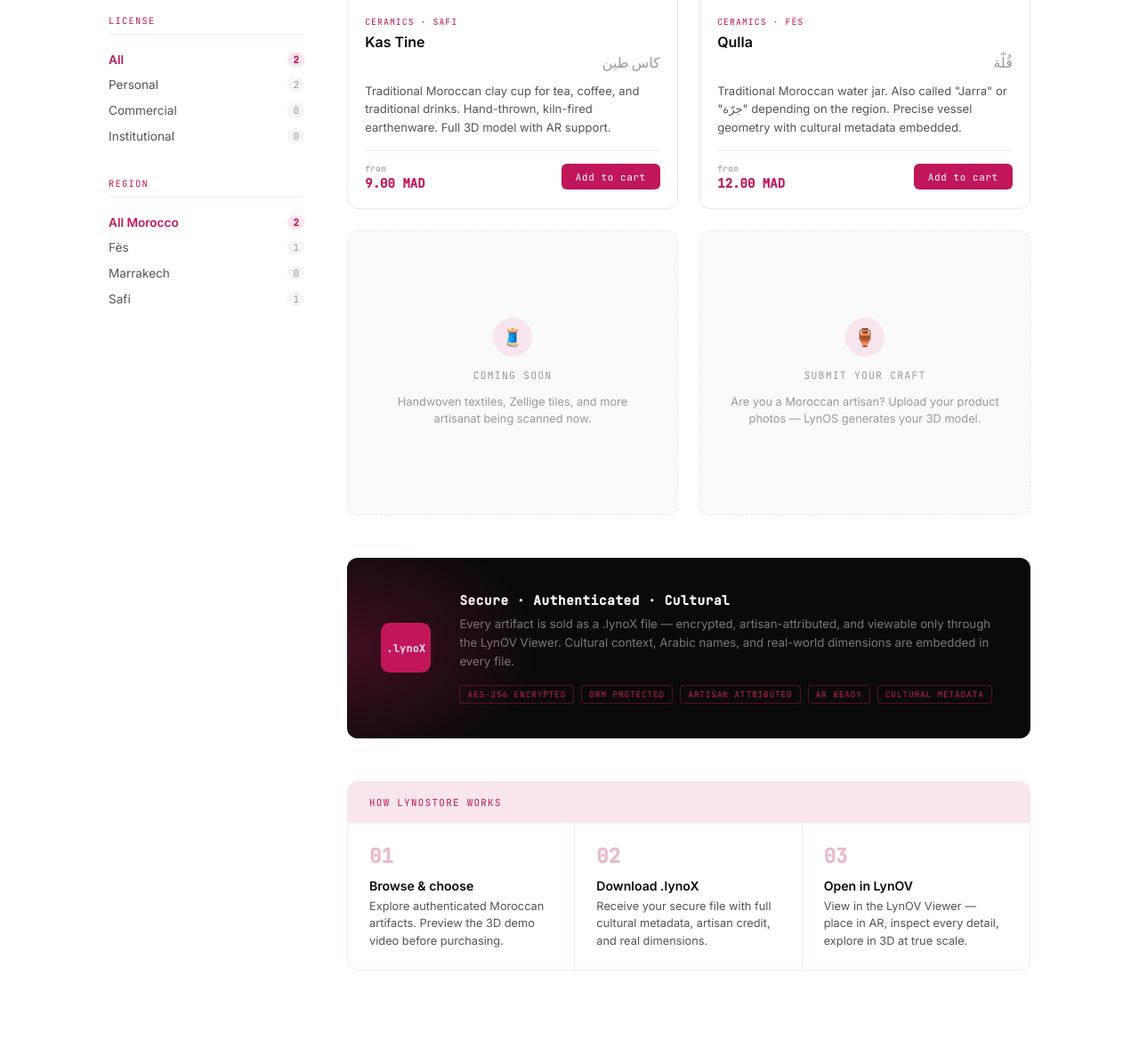
After one commit to CookiXDB/NoVectDB-World, a Flask app: page /lynostore in a window 1280 px wide. The commit adds this page. Shown: the part 925-2112 px from the top of the page at 89% size. Run offline with Flask 3, Linux system fonts and the light colour scheme.

```diff
--- a/app.py
+++ b/app.py
@@ -64,6 +64,10 @@ def rockets():
 @app.route("/lynos")
 def lynos():
     return render_template("lynos.html")
+
+@app.route("/lynostore")
+def lynostore():
+    return render_template("lynostore.html")
 
 @app.route("/cookixdb")
 def cookixdb():
--- a/templates/lynos.html
+++ b/templates/lynos.html
@@ -345,6 +345,12 @@ nav {
     <div class="section-body">
       <p>LynoStore is the digital marketplace where Moroccan artisans sell secure <strong>.lynoX</strong> files of their work — reaching global collectors, museums, and cultural institutions. Every artifact is presented through the <strong>LynOV Viewer</strong>, with its cultural context, Arabic name, artisan credit, and real-world dimensions preserved.</p>
     </div>
+    <a href="/lynostore" style="display:inline-flex;align-items:center;gap:0.5rem;margin-top:1.4rem;
+      padding:0.7rem 1.4rem;background:var(--brand);color:#fff;border-radius:7px;
+      font-family:var(--font-mono);font-size:0.75rem;letter-spacing:0.06em;text-decoration:none;
+      transition:opacity .15s;" onmouseover="this.style.opacity='.85'" onmouseout="this.style.opacity='1'">
+      Open LynoStore →
+    </a>
 
     <div style="margin-top:2rem;display:grid;grid-template-columns:repeat(auto-fit,minmax(200px,1fr));gap:1rem;">
       <div style="border:1px solid var(--gray-200);border-radius:8px;padding:1.4rem;background:var(--gray-100);">
--- /dev/null
+++ b/templates/lynostore.html
@@ -0,0 +1,565 @@
+<!DOCTYPE html>
+<html lang="en">
+<head>
+<meta charset="UTF-8">
+<meta name="viewport" content="width=device-width, initial-scale=1.0">
+<title>LynoStore — Moroccan 3D Heritage Marketplace</title>
+<link rel="preconnect" href="https://fonts.googleapis.com">
+<link href="https://fonts.googleapis.com/css2?family=EB+Garamond:ital,wght@0,400;0,500;1,400&family=Inter:wght@300;400;500;600&family=JetBrains+Mono:wght@400;500&display=swap" rel="stylesheet">
+<style>
+*, *::before, *::after { box-sizing: border-box; margin: 0; padding: 0; }
+html { scroll-behavior: smooth; }
+:root {
+  --black:       #0a0a0a;
+  --white:       #ffffff;
+  --gray-50:     #fafafa;
+  --gray-100:    #f5f5f5;
+  --gray-200:    #e8e8e8;
+  --gray-400:    #999;
+  --gray-600:    #555;
+  --brand:       #C1175A;
+  --brand-light: #f9e5ee;
+  --brand-mid:   #e8a0bc;
+  --font-serif:  'EB Garamond', Georgia, serif;
+  --font-sans:   'Inter', system-ui, sans-serif;
+  --font-mono:   'JetBrains Mono', monospace;
+}
+body {
+  font-family: var(--font-sans);
+  background: var(--white);
+  color: var(--black);
+  -webkit-font-smoothing: antialiased;
+}
+
+/* ── NAV ── */
+nav {
+  position: fixed; top: 0; left: 0; right: 0; z-index: 300;
+  height: 54px;
+  display: flex; align-items: center; justify-content: space-between;
+  padding: 0 2rem;
+  background: rgba(255,255,255,0.97);
+  backdrop-filter: blur(12px);
+  border-bottom: 2px solid var(--brand);
+}
+.nav-left { display: flex; align-items: center; gap: 1.2rem; }
+.nav-logo video { height: 30px; width: auto; display: block; pointer-events: none; }
+.nav-sep { width: 1px; height: 20px; background: var(--gray-200); }
+.nav-store-name {
+  font-family: var(--font-mono);
+  font-size: 0.82rem; font-weight: 500; letter-spacing: 0.06em;
+  color: var(--brand);
+}
+.nav-right { display: flex; align-items: center; gap: 1.4rem; }
+.nav-link {
+  font-family: var(--font-mono);
+  font-size: 0.75rem; color: var(--gray-400);
+  text-decoration: none; letter-spacing: 0.03em;
+  transition: color .15s;
+}
+.nav-link:hover { color: var(--brand); }
+.nav-cart {
+  display: flex; align-items: center; gap: 0.4rem;
+  padding: 0.4rem 1rem;
+  background: var(--brand); color: var(--white);
+  border-radius: 6px;
+  font-family: var(--font-mono);
+  font-size: 0.72rem; letter-spacing: 0.06em;
+  text-decoration: none; cursor: pointer;
+  transition: opacity .15s;
+}
+.nav-cart:hover { opacity: 0.85; }
+
+/* ── BANNER ── */
+.banner {
+  margin-top: 54px;
+  background: var(--black);
+  padding: 5rem 2rem;
+  display: flex; align-items: center; justify-content: center;
+  flex-direction: column; gap: 1.4rem;
+  text-align: center;
+  position: relative; overflow: hidden;
+}
+.banner::before {
+  content: '';
+  position: absolute; inset: 0;
+  background: radial-gradient(ellipse 60% 80% at 50% 100%, rgba(193,23,90,0.25) 0%, transparent 70%);
+  pointer-events: none;
+}
+.banner-eyebrow {
+  font-family: var(--font-mono);
+  font-size: 0.68rem; letter-spacing: 0.16em; text-transform: uppercase;
+  color: var(--brand);
+}
+.banner-title {
+  font-family: var(--font-serif);
+  font-size: clamp(2rem, 5vw, 3.2rem);
+  font-weight: 400; color: var(--white);
+  line-height: 1.2;
+}
+.banner-title em { font-style: italic; color: var(--brand-mid); }
+.banner-sub {
+  font-size: 0.95rem; color: rgba(255,255,255,0.5);
+  max-width: 480px; line-height: 1.7;
+}
+.banner-badges { display: flex; gap: 0.6rem; flex-wrap: wrap; justify-content: center; margin-top: 0.4rem; }
+.badge {
+  font-family: var(--font-mono);
+  font-size: 0.65rem; letter-spacing: 0.08em; text-transform: uppercase;
+  padding: 0.3rem 0.8rem;
+  border-radius: 4px;
+}
+.badge-brand { background: var(--brand); color: var(--white); }
+.badge-outline { border: 1px solid rgba(255,255,255,0.2); color: rgba(255,255,255,0.5); }
+
+/* ── STORE LAYOUT ── */
+.store-wrap {
+  max-width: 1100px;
+  margin: 0 auto;
+  padding: 0 2rem 6rem;
+  display: grid;
+  grid-template-columns: 220px 1fr;
+  gap: 3rem;
+  margin-top: 3rem;
+}
+@media (max-width: 768px) {
+  .store-wrap { grid-template-columns: 1fr; }
+  .sidebar { display: none; }
+}
+
+/* ── SIDEBAR ── */
+.sidebar {}
+.sidebar-section { margin-bottom: 2rem; }
+.sidebar-title {
+  font-family: var(--font-mono);
+  font-size: 0.65rem; letter-spacing: 0.12em; text-transform: uppercase;
+  color: var(--brand); margin-bottom: 0.8rem;
+  padding-bottom: 0.5rem;
+  border-bottom: 1px solid var(--brand-light);
+}
+.filter-item {
+  display: flex; align-items: center; justify-content: space-between;
+  padding: 0.4rem 0;
+  font-size: 0.85rem; color: var(--gray-600);
+  cursor: pointer; transition: color .15s;
+  border-radius: 4px;
+}
+.filter-item:hover { color: var(--brand); }
+.filter-item.active { color: var(--brand); font-weight: 600; }
+.filter-count {
+  font-family: var(--font-mono);
+  font-size: 0.68rem; color: var(--gray-400);
+  background: var(--gray-100); padding: 1px 6px; border-radius: 10px;
+}
+.filter-item.active .filter-count { background: var(--brand-light); color: var(--brand); }
+
+/* ── MAIN AREA ── */
+.main-area {}
+.store-topbar {
+  display: flex; align-items: center; justify-content: space-between;
+  margin-bottom: 1.5rem;
+  padding-bottom: 1rem;
+  border-bottom: 1px solid var(--gray-200);
+}
+.store-count {
+  font-family: var(--font-mono);
+  font-size: 0.75rem; color: var(--gray-400); letter-spacing: 0.04em;
+}
+.store-count span { color: var(--brand); font-weight: 600; }
+.sort-select {
+  font-family: var(--font-mono);
+  font-size: 0.72rem; color: var(--gray-600);
+  border: 1px solid var(--gray-200); border-radius: 4px;
+  padding: 0.3rem 0.6rem; background: var(--white); cursor: pointer;
+  outline: none;
+}
+.sort-select:focus { border-color: var(--brand); }
+
+/* ── PRODUCT GRID ── */
+.product-grid {
+  display: grid;
+  grid-template-columns: repeat(auto-fill, minmax(260px, 1fr));
+  gap: 1.5rem;
+}
+
+/* ── PRODUCT CARD ── */
+.product-card {
+  border: 1px solid var(--gray-200);
+  border-radius: 12px;
+  overflow: hidden;
+  background: var(--white);
+  transition: border-color .2s, box-shadow .2s;
+  cursor: pointer;
+}
+.product-card:hover {
+  border-color: var(--brand-mid);
+  box-shadow: 0 4px 24px rgba(193,23,90,0.08);
+}
+.card-media {
+  position: relative;
+  background: #000;
+  aspect-ratio: 4/3;
+  overflow: hidden;
+}
+.card-media video, .card-media img {
+  width: 100%; height: 100%;
+  object-fit: cover; display: block;
+}
+.card-badges {
+  position: absolute; top: 10px; left: 10px;
+  display: flex; flex-direction: column; gap: 5px;
+}
+.card-badge {
+  font-family: var(--font-mono);
+  font-size: 0.6rem; letter-spacing: 0.08em; text-transform: uppercase;
+  padding: 3px 7px; border-radius: 3px;
+  backdrop-filter: blur(6px);
+}
+.cb-ar   { background: rgba(193,23,90,0.85); color: #fff; }
+.cb-3d   { background: rgba(0,0,0,0.6); color: #fff; }
+.cb-lynoX { background: rgba(193,23,90,0.15); color: var(--brand); border: 1px solid rgba(193,23,90,0.3); }
+.card-format {
+  position: absolute; bottom: 10px; right: 10px;
+  font-family: var(--font-mono);
+  font-size: 0.6rem; letter-spacing: 0.08em;
+  background: rgba(0,0,0,0.65); color: rgba(255,255,255,0.7);
+  padding: 3px 7px; border-radius: 3px;
+  backdrop-filter: blur(4px);
+}
+.card-body { padding: 1.2rem; }
+.card-category {
+  font-family: var(--font-mono);
+  font-size: 0.62rem; letter-spacing: 0.1em; text-transform: uppercase;
+  color: var(--brand); margin-bottom: 0.4rem;
+}
+.card-name {
+  font-size: 1rem; font-weight: 600; color: var(--black);
+  margin-bottom: 0.15rem;
+}
+.card-arabic {
+  font-family: var(--font-serif);
+  font-size: 1rem; color: var(--gray-400);
+  margin-bottom: 0.7rem; direction: rtl;
+}
+.card-desc {
+  font-size: 0.82rem; line-height: 1.55; color: var(--gray-600);
+  margin-bottom: 1rem;
+}
+.card-footer {
+  display: flex; align-items: center; justify-content: space-between;
+  padding-top: 0.8rem;
+  border-top: 1px solid var(--brand-light);
+}
+.card-price {
+  font-family: var(--font-mono);
+  font-size: 0.88rem; font-weight: 600; color: var(--brand);
+}
+.card-price .price-label {
+  font-size: 0.62rem; font-weight: 400; color: var(--gray-400);
+  display: block; margin-bottom: 1px;
+}
+.card-buy {
+  padding: 0.45rem 1rem;
+  background: var(--brand); color: var(--white);
+  border: none; border-radius: 6px;
+  font-family: var(--font-mono);
+  font-size: 0.68rem; letter-spacing: 0.06em;
+  cursor: pointer; transition: opacity .15s;
+}
+.card-buy:hover { opacity: 0.85; }
+
+/* ── COMING SOON CARD ── */
+.card-coming {
+  border: 1px dashed var(--gray-200);
+  border-radius: 12px;
+  background: var(--gray-50);
+  display: flex; flex-direction: column;
+  align-items: center; justify-content: center;
+  min-height: 320px; gap: 0.8rem; text-align: center;
+  padding: 2rem;
+}
+.card-coming .cs-icon {
+  width: 44px; height: 44px; border-radius: 50%;
+  background: var(--brand-light);
+  display: flex; align-items: center; justify-content: center;
+  font-size: 1.2rem;
+}
+.card-coming .cs-title {
+  font-family: var(--font-mono);
+  font-size: 0.72rem; letter-spacing: 0.1em; text-transform: uppercase;
+  color: var(--gray-400);
+}
+.card-coming .cs-sub {
+  font-size: 0.8rem; color: var(--gray-400); line-height: 1.5;
+}
+
+/* ── FORMAT BANNER ── */
+.format-banner {
+  margin-top: 3rem;
+  background: var(--black);
+  border-radius: 12px;
+  padding: 2.4rem;
+  display: flex; align-items: center; gap: 2rem;
+  position: relative; overflow: hidden;
+}
+.format-banner::before {
+  content: '';
+  position: absolute; inset: 0;
+  background: radial-gradient(ellipse 40% 100% at 0% 50%, rgba(193,23,90,0.3) 0%, transparent 70%);
+  pointer-events: none;
+}
+.fb-icon {
+  flex-shrink: 0;
+  width: 56px; height: 56px; border-radius: 10px;
+  background: var(--brand);
+  display: flex; align-items: center; justify-content: center;
+  font-family: var(--font-mono); font-size: 0.72rem;
+  color: var(--white); letter-spacing: 0.04em; font-weight: 600;
+}
+.fb-text .fb-title {
+  font-family: var(--font-mono);
+  font-size: 0.9rem; font-weight: 600; color: var(--white);
+  margin-bottom: 0.4rem; letter-spacing: 0.04em;
+}
+.fb-text .fb-sub {
+  font-size: 0.83rem; color: rgba(255,255,255,0.45); line-height: 1.6;
+}
+.fb-pills {
+  margin-top: 1rem; display: flex; gap: 0.5rem; flex-wrap: wrap;
+}
+.fb-pill {
+  font-family: var(--font-mono);
+  font-size: 0.6rem; letter-spacing: 0.08em; text-transform: uppercase;
+  padding: 3px 8px; border-radius: 3px;
+  border: 1px solid rgba(193,23,90,0.4); color: var(--brand);
+}
+@media (max-width: 600px) {
+  .format-banner { flex-direction: column; }
+}
+
+/* ── HOW IT WORKS ── */
+.hiw {
+  margin-top: 3rem;
+  border: 1px solid var(--brand-light);
+  border-radius: 12px;
+  overflow: hidden;
+}
+.hiw-header {
+  background: var(--brand-light);
+  padding: 1rem 1.5rem;
+  font-family: var(--font-mono);
+  font-size: 0.68rem; letter-spacing: 0.12em; text-transform: uppercase;
+  color: var(--brand);
+}
+.hiw-steps {
+  display: grid; grid-template-columns: repeat(3,1fr);
+}
+@media (max-width: 600px) { .hiw-steps { grid-template-columns: 1fr; } }
+.hiw-step {
+  padding: 1.4rem 1.5rem;
+  border-right: 1px solid var(--brand-light);
+}
+.hiw-step:last-child { border-right: none; }
+.hiw-num {
+  font-family: var(--font-mono);
+  font-size: 1.4rem; font-weight: 600; color: var(--brand);
+  opacity: 0.3; margin-bottom: 0.6rem;
+}
+.hiw-title {
+  font-size: 0.88rem; font-weight: 600; color: var(--black);
+  margin-bottom: 0.3rem;
+}
+.hiw-sub { font-size: 0.8rem; color: var(--gray-600); line-height: 1.55; }
+</style>
+</head>
+<body>
+
+<!-- NAV -->
+<nav>
+  <div class="nav-left">
+    <a class="nav-logo" href="/lynos">
+      <video src="/static/img/lynos_logo.mp4" autoplay loop muted playsinline></video>
+    </a>
+    <div class="nav-sep"></div>
+    <span class="nav-store-name">LynoStore</span>
+  </div>
+  <div class="nav-right">
+    <a class="nav-link" href="/lynos">← LynOS</a>
+    <a class="nav-link" href="/">Universe</a>
+    <div class="nav-cart">🛒 &nbsp;Cart (0)</div>
+  </div>
+</nav>
+
+<!-- BANNER -->
+<div class="banner">
+  <div class="banner-eyebrow">Made in Morocco &nbsp;·&nbsp; 100% Authentic</div>
+  <h1 class="banner-title">The marketplace for <em>Moroccan<br>heritage</em> in 3D</h1>
+  <p class="banner-sub">Browse authenticated .lynoX artifacts — secure 3D models of traditional Moroccan artisanat, ready for AR, VR, and digital collections.</p>
+  <div class="banner-badges">
+    <span class="badge badge-brand">AR Ready</span>
+    <span class="badge badge-outline">.lynoX format</span>
+    <span class="badge badge-outline">LynOV Viewer</span>
+    <span class="badge badge-outline">Artisan certified</span>
+  </div>
+</div>
+
+<!-- STORE -->
+<div class="store-wrap">
+
+  <!-- SIDEBAR -->
+  <aside class="sidebar">
+
+    <div class="sidebar-section">
+      <div class="sidebar-title">Category</div>
+      <div class="filter-item active">All artifacts <span class="filter-count">2</span></div>
+      <div class="filter-item">Ceramics <span class="filter-count">2</span></div>
+      <div class="filter-item">Textiles <span class="filter-count">0</span></div>
+      <div class="filter-item">Metalwork <span class="filter-count">0</span></div>
+      <div class="filter-item">Wood carving <span class="filter-count">0</span></div>
+    </div>
+
+    <div class="sidebar-section">
+      <div class="sidebar-title">Format</div>
+      <div class="filter-item active">.lynoX <span class="filter-count">2</span></div>
+      <div class="filter-item">AR bundle <span class="filter-count">1</span></div>
+      <div class="filter-item">Educational <span class="filter-count">0</span></div>
+    </div>
+
+    <div class="sidebar-section">
+      <div class="sidebar-title">License</div>
+      <div class="filter-item active">All <span class="filter-count">2</span></div>
+      <div class="filter-item">Personal <span class="filter-count">2</span></div>
+      <div class="filter-item">Commercial <span class="filter-count">0</span></div>
+      <div class="filter-item">Institutional <span class="filter-count">0</span></div>
+    </div>
+
+    <div class="sidebar-section">
+      <div class="sidebar-title">Region</div>
+      <div class="filter-item active">All Morocco <span class="filter-count">2</span></div>
+      <div class="filter-item">Fès <span class="filter-count">1</span></div>
+      <div class="filter-item">Marrakech <span class="filter-count">0</span></div>
+      <div class="filter-item">Safi <span class="filter-count">1</span></div>
+    </div>
+
+  </aside>
+
+  <!-- MAIN -->
+  <div class="main-area">
+
+    <div class="store-topbar">
+      <div class="store-count"><span>2</span> artifacts available</div>
+      <select class="sort-select">
+        <option>Newest first</option>
+        <option>Price: Low to high</option>
+        <option>Price: High to low</option>
+      </select>
+    </div>
+
+    <div class="product-grid">
+
+      <!-- PRODUCT 1: Kas Tine -->
+      <div class="product-card">
+        <div class="card-media">
+          <video src="/static/img/lynos_kastine_demo.mp4" autoplay loop muted playsinline></video>
+          <div class="card-badges">
+            <span class="card-badge cb-3d">3D</span>
+            <span class="card-badge cb-ar">AR</span>
+          </div>
+          <span class="card-format">.lynoX</span>
+        </div>
+        <div class="card-body">
+          <div class="card-category">Ceramics · Safi</div>
+          <div class="card-name">Kas Tine</div>
+          <div class="card-arabic">كاس طين</div>
+          <div class="card-desc">Traditional Moroccan clay cup for tea, coffee, and traditional drinks. Hand-thrown, kiln-fired earthenware. Full 3D model with AR support.</div>
+          <div class="card-footer">
+            <div class="card-price">
+              <span class="price-label">from</span>
+              9.00 MAD
+            </div>
+            <button class="card-buy">Add to cart</button>
+          </div>
+        </div>
+      </div>
+
+      <!-- PRODUCT 2: Qulla -->
+      <div class="product-card">
+        <div class="card-media">
+          <video src="/static/img/lynos_qulla_demo.mp4" autoplay loop muted playsinline></video>
+          <div class="card-badges">
+            <span class="card-badge cb-3d">3D</span>
+          </div>
+          <span class="card-format">.lynoX</span>
+        </div>
+        <div class="card-body">
+          <div class="card-category">Ceramics · Fès</div>
+          <div class="card-name">Qulla</div>
+          <div class="card-arabic">قُلّة</div>
+          <div class="card-desc">Traditional Moroccan water jar. Also called "Jarra" or "جرّة" depending on the region. Precise vessel geometry with cultural metadata embedded.</div>
+          <div class="card-footer">
+            <div class="card-price">
+              <span class="price-label">from</span>
+              12.00 MAD
+            </div>
+            <button class="card-buy">Add to cart</button>
+          </div>
+        </div>
+      </div>
+
+      <!-- COMING SOON -->
+      <div class="card-coming">
+        <div class="cs-icon">🧵</div>
+        <div class="cs-title">Coming soon</div>
+        <div class="cs-sub">Handwoven textiles, Zellige tiles, and more artisanat being scanned now.</div>
+      </div>
+
+      <div class="card-coming">
+        <div class="cs-icon">🏺</div>
+        <div class="cs-title">Submit your craft</div>
+        <div class="cs-sub">Are you a Moroccan artisan? Upload your product photos — LynOS generates your 3D model.</div>
+      </div>
+
+    </div>
+
+    <!-- FORMAT INFO -->
+    <div class="format-banner">
+      <div class="fb-icon">.lynoX</div>
+      <div class="fb-text">
+        <div class="fb-title">Secure · Authenticated · Cultural</div>
+        <div class="fb-sub">Every artifact is sold as a .lynoX file — encrypted, artisan-attributed, and viewable only through the LynOV Viewer. Cultural context, Arabic names, and real-world dimensions are embedded in every file.</div>
+        <div class="fb-pills">
+          <span class="fb-pill">AES-256 encrypted</span>
+          <span class="fb-pill">DRM protected</span>
+          <span class="fb-pill">Artisan attributed</span>
+          <span class="fb-pill">AR ready</span>
+          <span class="fb-pill">Cultural metadata</span>
+        </div>
+      </div>
+    </div>
+
+    <!-- HOW IT WORKS -->
+    <div class="hiw">
+      <div class="hiw-header">How LynoStore works</div>
+      <div class="hiw-steps">
+        <div class="hiw-step">
+          <div class="hiw-num">01</div>
+          <div class="hiw-title">Browse & choose</div>
+          <div class="hiw-sub">Explore authenticated Moroccan artifacts. Preview the 3D demo video before purchasing.</div>
+        </div>
+        <div class="hiw-step">
+          <div class="hiw-num">02</div>
+          <div class="hiw-title">Download .lynoX</div>
+          <div class="hiw-sub">Receive your secure file with full cultural metadata, artisan credit, and real dimensions.</div>
+        </div>
+        <div class="hiw-step">
+          <div class="hiw-num">03</div>
+          <div class="hiw-title">Open in LynOV</div>
+          <div class="hiw-sub">View in the LynOV Viewer — place in AR, inspect every detail, explore in 3D at true scale.</div>
+        </div>
+      </div>
+    </div>
+
+  </div>
+</div>
+
+</body>
+</html>
```
Also changed, not shown: templates/polyfdor.html (+68 -0 lines).
